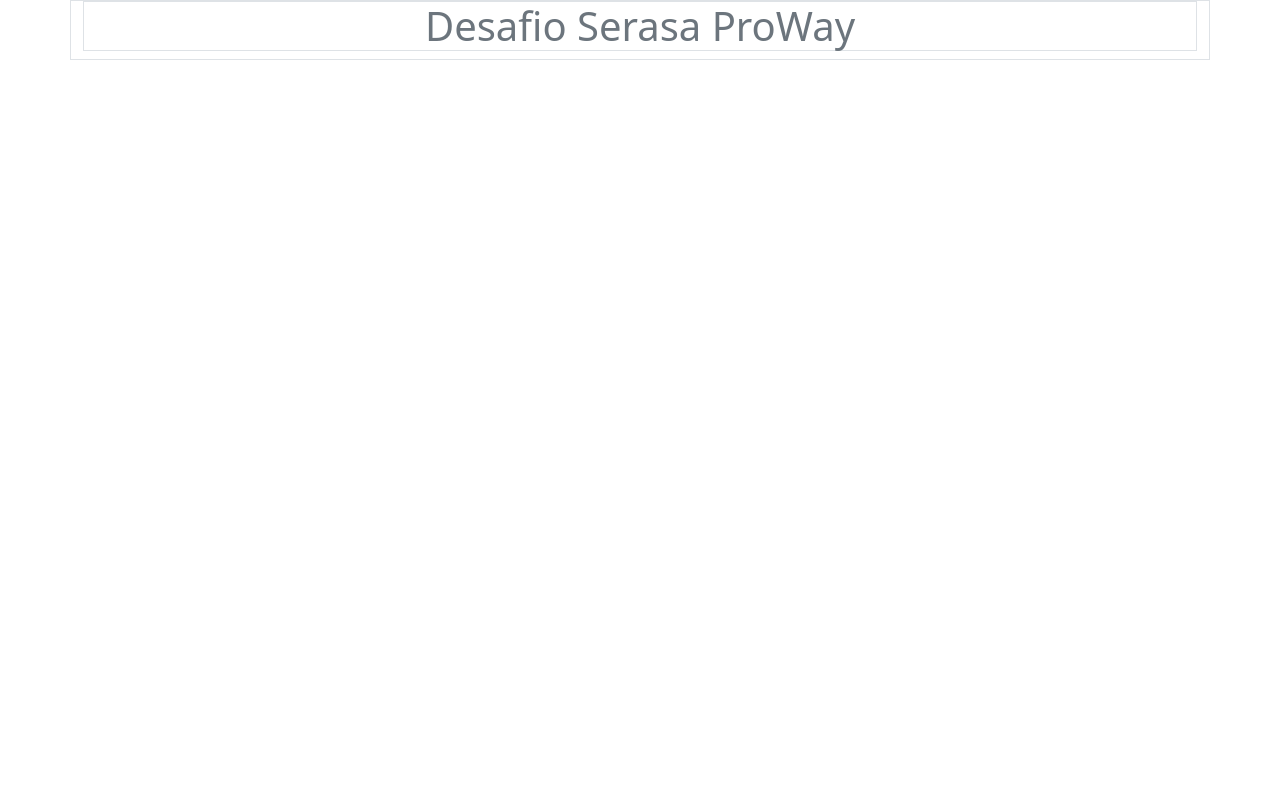
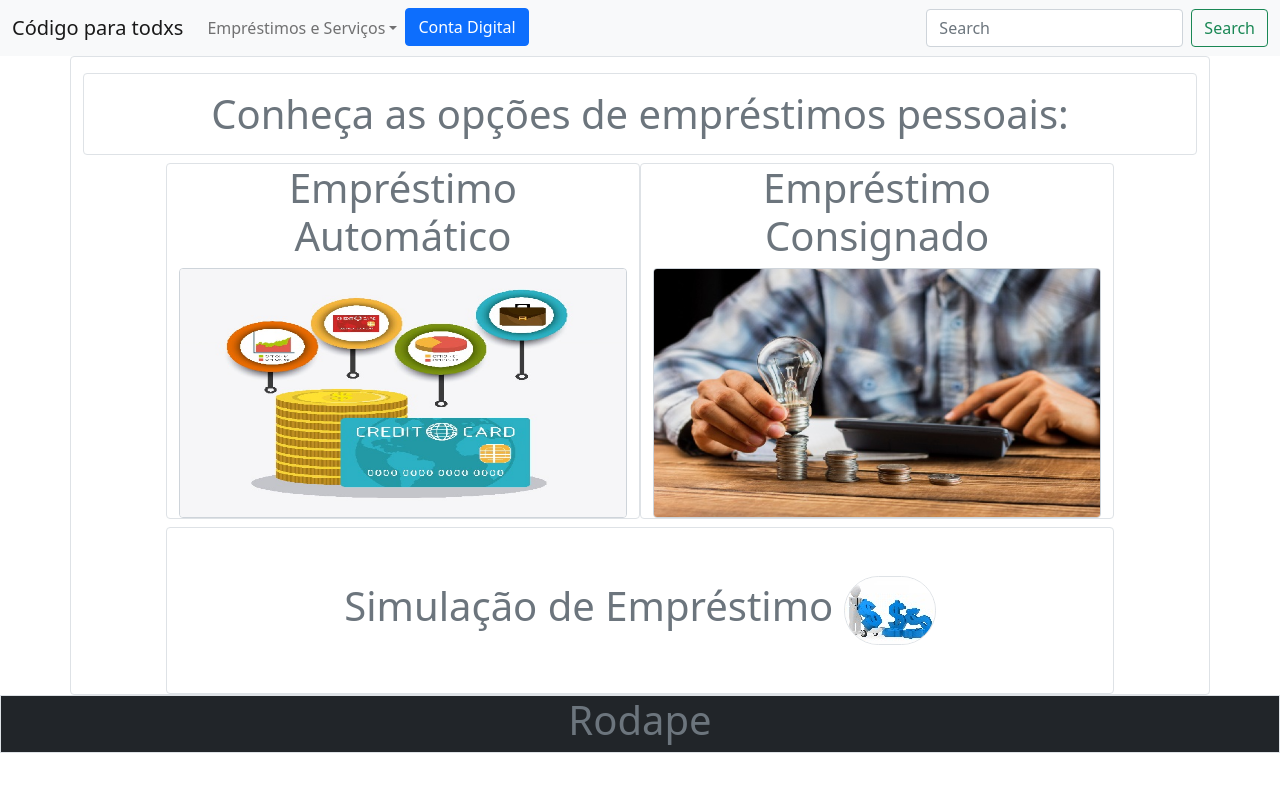
Before and after one commit to Maycon-crz/Sistema-de-emprestimos, a PHP site: page / in a window 1280 px wide. Run offline with PHP 8.4, Linux system fonts and the light colour scheme.

Commit message:
Layout Inicial e um pouco de Javascript
Estrutura, Opções de Empréstimo e Simulador

```diff
--- /dev/null
+++ b/css/estilo.css
@@ -0,0 +1,11 @@
+.linhasEmprestimos img{
+	width: 100%;
+	height: 250px;
+}
+
+.opcoesDeEmprestimos:hover{
+	border: 1px solid darkred !important;
+}
+.opcoesDeEmprestimos :hover{
+	color:purple !important;
+}
--- /dev/null
+++ b/include/cabecalho.php
@@ -0,0 +1,44 @@
+<!DOCTYPE html>
+<html>
+<head>
+	<meta charset="utf-8">
+    <meta name="viewport" content="width=device-width, initial-scale=1">
+    <title>Desafio Serasa</title>
+    <!-- jquery -->
+    <script src="https://ajax.googleapis.com/ajax/libs/jquery/3.5.1/jquery.min.js"></script>
+    <!-- Bootstrap CSS -->
+    <link href="https://cdn.jsdelivr.net/npm/bootstrap@5.0.0-beta1/dist/css/bootstrap.min.css" rel="stylesheet" integrity="sha384-giJF6kkoqNQ00vy+HMDP7azOuL0xtbfIcaT9wjKHr8RbDVddVHyTfAAsrekwKmP1" crossorigin="anonymous">
+    <link rel="stylesheet" type="text/css" href="css/estilo.css">
+</head>
+<body>
+	<nav class="navbar navbar-expand-lg navbar-light bg-light">
+		<div class="container-fluid">
+			<a class="navbar-brand" href="#"> Código para todxs</a>
+			<button class="navbar-toggler" type="button" data-bs-toggle="collapse" data-bs-target="#navbarSupportedContent" aria-controls="navbarSupportedContent" aria-expanded="false" aria-label="Toggle navigation">
+				<span class="navbar-toggler-icon"></span>
+			</button>
+			<div class="collapse navbar-collapse" id="navbarSupportedContent">
+				<ul class="navbar-nav me-auto mb-2 mb-lg-0">
+					<li class="nav-item dropdown">
+						<a class="nav-link dropdown-toggle" href="#" id="navbarDropdown" role="button" data-bs-toggle="dropdown" aria-expanded="false">Empréstimos e Serviços</a>
+					<ul class="dropdown-menu" aria-labelledby="navbarDropdown">
+						<li><a class="dropdown-item" href="#">Empréstimo Automático</a></li>
+						<li><a class="dropdown-item" href="#">Empréstimo Consignado</a></li>
+						<li><hr class="dropdown-divider"></li>
+						<li><a class="dropdown-item" href="#">Simulação de empréstimo</a></li>
+					</ul>
+					</li>
+					<li class="nav-item">
+						<button type='button' class='btn btn-primary'>Conta Digital</button>
+					</li>
+					<!-- <li class="nav-item">
+						<a class="nav-link" href="#">Link</a>
+					</li> -->
+				</ul>
+				<form class="d-flex">
+					<input class="form-control me-2" type="search" placeholder="Search" aria-label="Search">
+					<button class="btn btn-outline-success" type="submit">Search</button>
+				</form>
+			</div>
+		</div>
+	</nav>
--- /dev/null
+++ b/include/rodape.php
@@ -0,0 +1,11 @@
+	<div class='container-fluid border bg-dark'>
+		<footer class='row'>
+			<div class='col-12 text-center text-secondary'>
+				<h1>Rodape</h1>
+			</div>
+		</footer>
+	</div>
+	</body>
+	<script type="text/javascript" src="js/arquivo.js"></script>
+	<script src="https://cdn.jsdelivr.net/npm/bootstrap@5.0.0-beta1/dist/js/bootstrap.bundle.min.js" integrity="sha384-ygbV9kiqUc6oa4msXn9868pTtWMgiQaeYH7/t7LECLbyPA2x65Kgf80OJFdroafW" crossorigin="anonymous"></script>
+</html>
--- a/index.php
+++ b/index.php
@@ -1,28 +1,32 @@
-<!DOCTYPE html>
-<html>
-<head>
-	<meta charset="utf-8">
-    <meta name="viewport" content="width=device-width, initial-scale=1">
-    <title>Desafio Serasa</title>
-    <!-- jquery -->
-    <script src="https://ajax.googleapis.com/ajax/libs/jquery/3.5.1/jquery.min.js"></script>
-    <!-- Bootstrap CSS -->
-    <link href="https://cdn.jsdelivr.net/npm/bootstrap@5.0.0-beta1/dist/css/bootstrap.min.css" rel="stylesheet" integrity="sha384-giJF6kkoqNQ00vy+HMDP7azOuL0xtbfIcaT9wjKHr8RbDVddVHyTfAAsrekwKmP1" crossorigin="anonymous">
-    <link rel="stylesheet" type="text/css" href="css/estilo.css">
-</head>
-<body>
-	<div class='container border'>
-		<div class='row'>
+<?php require_once("include/cabecalho.php"); ?>
+	<div class='container border rounded'>
+		<div class='row linhasEmprestimos'>
 			<div class='col-12'>
-				<h1 class='text-center text-secondary border'>Desafio Serasa ProWay</h1>
+				<h1 class='text-center text-secondary border rounded mt-3 p-3'>Conheça as opções de empréstimos pessoais:</h1>
 			</div>
 		</div>
-		<div class='row'>
-
+		<div class='row linhasEmprestimos'>
+			<div class='col-1'>&nbsp;</div>
+			<div class='col-5 text-center border rounded opcoesDeEmprestimos' id='automatico'>
+				<h1 class='text-secondary'>Empréstimo Automático</h1>
+				<img src='img/automatico.jpg' class='form-control p-0' />
+			</div>
+			<div class='col-5 text-center border rounded opcoesDeEmprestimos' id='consignado'>
+				<h1 class='text-secondary'>Empréstimo Consignado</h1>
+				<img src='img/consignado.jpg' class='form-control p-0' />
+			</div>
+			<div class='col-1'>&nbsp;</div>
+		</div>
+		<div class='row' id='linhaDinamicaDeEmprestimos'></div>
+		<div class='row pt-2'>
+			<div class='col-1'>&nbsp;</div>
+			<div class='col-10 text-center border rounded opcoesDeEmprestimos'>
+				<h1 class='text-secondary m-5'>
+					Simulação de Empréstimo
+					<img src='img/simulacao.jpg' class='border rounded-pill'/>
+				</h1>
+			</div>
+			<div class='col-1'>&nbsp;</div>
 		</div>
 	</div>
-</body>
-<footer>
-	<script src="https://cdn.jsdelivr.net/npm/bootstrap@5.0.0-beta1/dist/js/bootstrap.bundle.min.js" integrity="sha384-ygbV9kiqUc6oa4msXn9868pTtWMgiQaeYH7/t7LECLbyPA2x65Kgf80OJFdroafW" crossorigin="anonymous"></script>
-</footer>
-</html>
+<?php require_once("include/rodape.php"); ?>
--- /dev/null
+++ b/js/arquivo.js
@@ -0,0 +1,26 @@
+function emprestimoConsignado(){
+	alert("Chamou funcao consignado");
+}
+function emprestimoAutomatico(){
+	alert("Chamou funcao automatico");
+}
+function selecionandoEmprestimo(){
+	var opcoesDeEmprestimos = document.getElementsByClassName("opcoesDeEmprestimos");
+
+	var definindoAcaoPeloTipoDeEmprestimo = function() {
+	    var tipoDeEmprestimo = this.id;
+	    switch(tipoDeEmprestimo){
+	    	case "automatico":
+	    		emprestimoAutomatico();
+
+	    	break;
+	    	case "consignado":;
+	    		emprestimoConsignado();
+	    	break;
+	    }
+	};
+	for (var i = 0; i < opcoesDeEmprestimos.length; i++) {
+	    opcoesDeEmprestimos[i].addEventListener('click', definindoAcaoPeloTipoDeEmprestimo, false);
+	}
+}
+selecionandoEmprestimo();
```
Also changed, not shown: img/automatico.jpg (added), img/consignado.jpg (added), img/simulacao.jpg (added).
